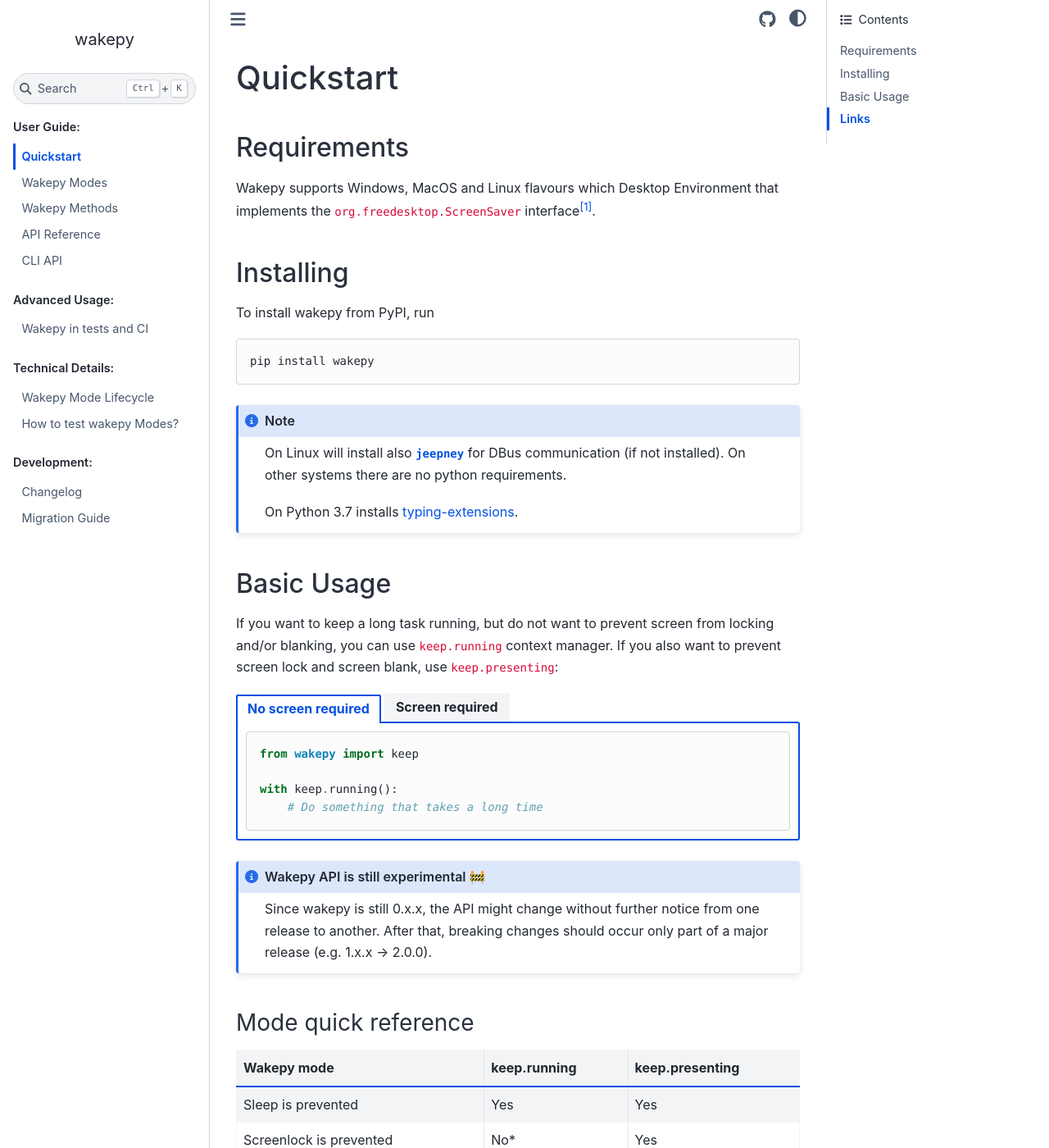
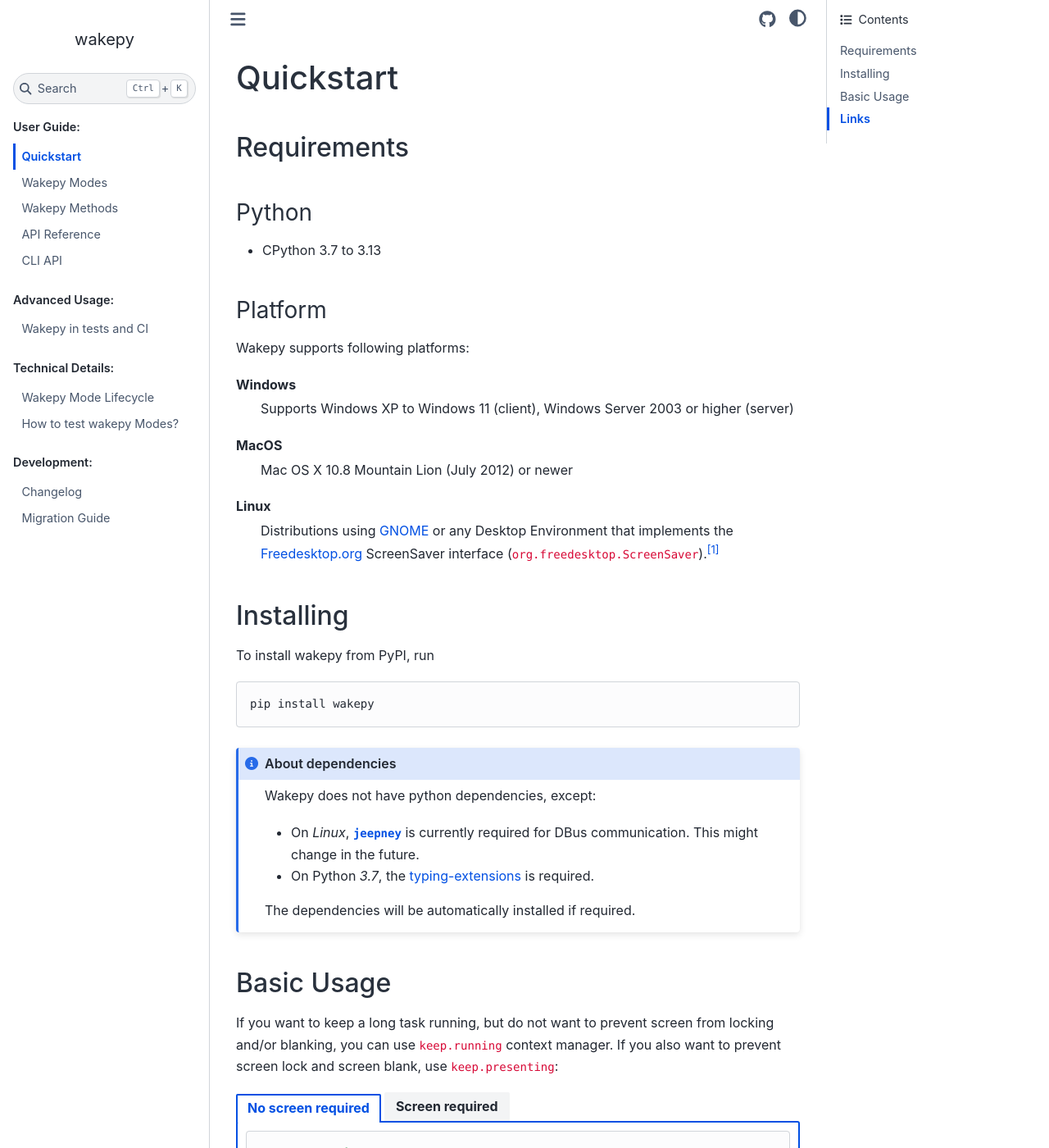
Before and after one commit to fohrloop/wakepy, a Sphinx documentation site: the page built from docs/source/index.md, in a window 1280 px wide and 1400 px high. Shown: the whole window at 82% size. Built offline with Sphinx 7.4.7 and the Sphinx Book theme 1.1.4, drawn with Linux system fonts in a browser that asks for light colours; the version number could not be read and is left out.

Commit message:
platform support

````diff
--- a/docs/source/index.md
+++ b/docs/source/index.md
@@ -3,7 +3,22 @@
 
 ## Requirements
 
-Wakepy supports Windows, MacOS and Linux flavours which Desktop Environment that implements the `org.freedesktop.ScreenSaver` interface[^linux-support].
+### Python
+
+- CPython 3.7 to 3.13
+
+### Platform
+
+Wakepy supports following platforms:
+
+Windows
+: Supports Windows XP to Windows 11 (client), Windows Server 2003 or higher (server)
+
+MacOS
+: Mac OS X 10.8 Mountain Lion (July 2012) or newer
+
+Linux
+: Distributions using [GNOME](https://en.wikipedia.org/wiki/GNOME) or any Desktop Environment that implements the [Freedesktop.org](https://en.wikipedia.org/wiki/Freedesktop.org) ScreenSaver interface (`org.freedesktop.ScreenSaver`).[^linux-support]
 
 [^linux-support]: The Linux support is under active development. Target is to support at least GNOME, KDE, Xfce, Cinnamon, LXQt and MATE Desktop Environments.
 ## Installing
@@ -14,10 +29,14 @@
 pip install wakepy
 ```
 
-```{note}
-On Linux will install also **[`jeepney`](https://jeepney.readthedocs.io/)** for DBus communication (if not installed). On other systems there are no python requirements.
+```{admonition} About dependencies
+:class: note
 
-On Python 3.7 installs [typing-extensions](https://pypi.org/project/typing-extensions/).
+Wakepy does not have python dependencies, except:
+- On *Linux*, **[`jeepney`](https://jeepney.readthedocs.io/)** is currently required for DBus communication. This might change in the future.
+- On Python *3.7*, the [typing-extensions](https://pypi.org/project/typing-extensions/) is required.
+
+The dependencies will be automatically installed if required.
 ```
 
 ## Basic Usage
````
